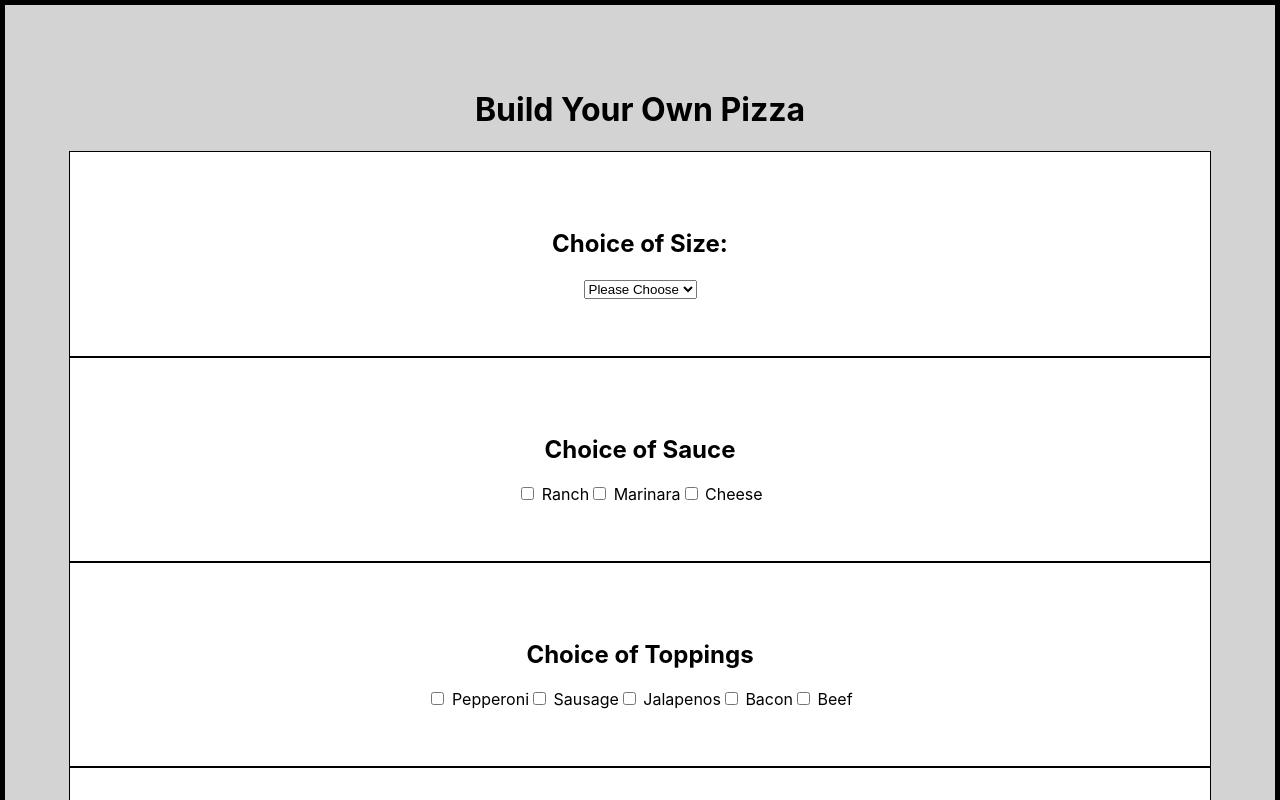
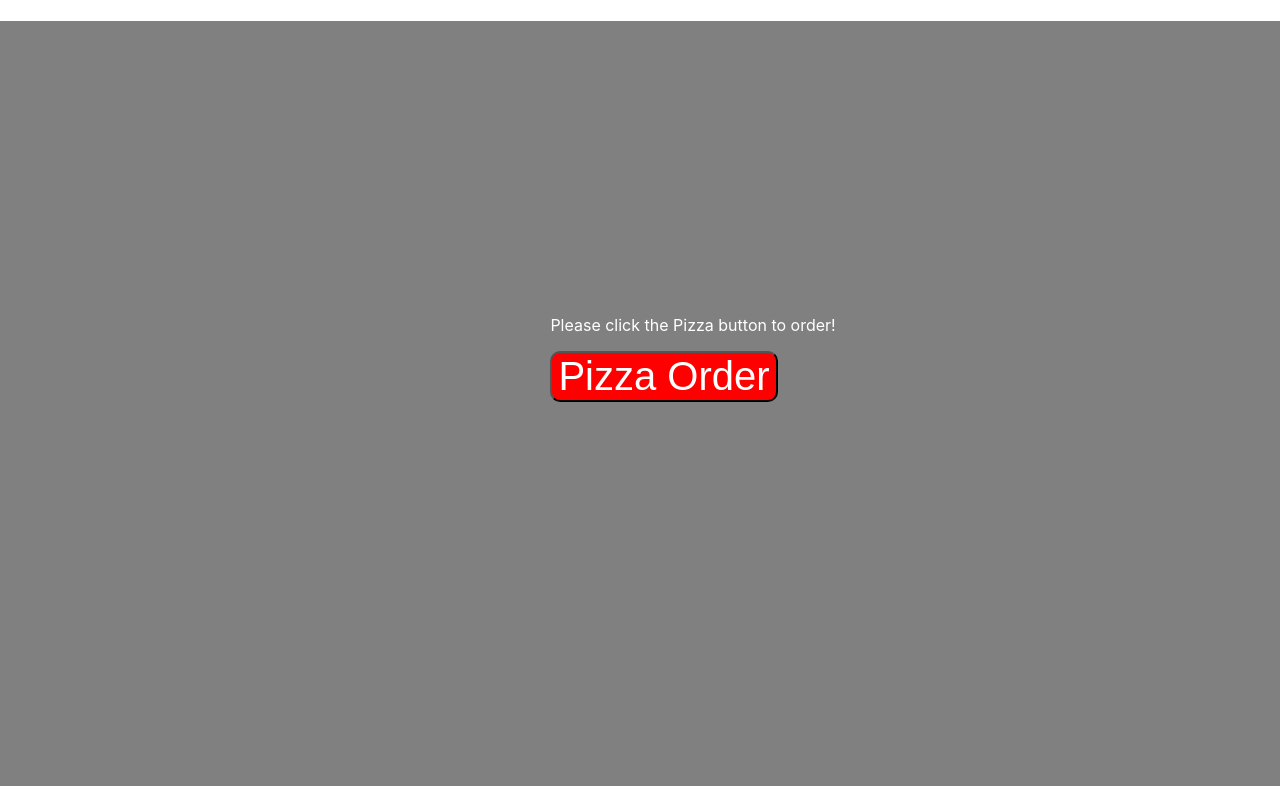
Before and after one commit to bloominstituteoftechnology/Sprint-Challenge-Lambda-Eats-starter, a React (Create React App) app: page / in a window 1280 px wide. Shown: the top 800 px of the page. Built offline with nearby package versions, Linux system fonts and the light colour scheme.

Commit message:
updated with new changes

```diff
--- a/src/App.css
+++ b/src/App.css
@@ -2,13 +2,30 @@
   text-align: center;
 }
 
-.header{
-  font-size: 40px;
-  color: red;
+
+
+.headerTitle{
+  color: white;
   display: flex;
   justify-content: center;
 }
+.top-content{
+  color: white;
+  display: flex;
+  flex-direction: column;
 
+  margin: auto;
+  padding-left: 43%;
+  padding-bottom: 30%;
+  padding-top: 20%;
+
+}
+.pizza-order{
+  background: red;
+  border-radius: 10px;
+  color: white;
+  font-size: 40px;
+}
 .App-logo {
   height: 40vmin;
   pointer-events: none;
@@ -43,7 +60,10 @@
     transform: rotate(360deg);
   }
 }
+.landing{
+  background: grey;
 
+}
 .form-class{
   border: 5px solid black;
   padding: 5%;
--- a/src/App.js
+++ b/src/App.js
@@ -5,13 +5,15 @@ import './App.css';
 
 import axios from 'axios'
 import * as yup from 'yup'
+
 import Form from './components/form'
-import User from './components/Users';
+
 import Home from './components/home'
 
-const url = 'https://reqres.in/api/users'
+const url = 'https://reqres.in/api/pizza';
 
 const initialFormValues = {
+      name: '',
       size: '',
       sauce: {
               ranch: false,
@@ -23,87 +25,42 @@ const initialFormValues = {
               sausage: false,
               jalapenos: false,
               bacon: false,
-    beef: false,
+              beef: false
   },
   special: '',
 
 }
 
 const initialFormErrors = {
-  size: '',
-  sauce: '',
-  toppings: '',
-  special: '',
+  name: '',
+  size: ''
+
 }
 
 const formSchema = yup.object().shape({
-
-choice: yup
+name: yup
   .string()
-  .matches(/(Small|Large)/)
+  .required('this is required'),
+size: yup
+  .string()
   .required('this is required'),
 
-
-  sauce: yup
-      .string()
-      .matches(/(ranch|marinara|cheese)/, 'either single or married')
-      .required('civil status is required'),
-      toppings: yup
-          .string()
-          .matches(/(pepperoni|sausage|jalapenos|bacon|beef)/, 'either single or married')
-          .required('civil status is required'),
 special: yup
   .string()
-            .min(3, 'username must have at least 3 characters!')
-            .required('username is required!'),
+
+
 
 
 })
 
 export default function App() {
-  const [users, setUsers] = useState([])
+  const [newOrder, setNewOrder] = useState([])
   const [formValues, setFormValues] = useState(initialFormValues)
-
-  const [formDisabled, setFormDisabled] = useState(true)
-  const [formErrors, setFormErrors] = useState(initialFormErrors)
+  const [formErrors, setFormErrors] = useState(initialFormErrors);
 
 
-  const postUsers = user => {
-
-    axios.post(url, user)
-    .then(res => {
-      setUsers([...users, res.data])
-
-    })
-    .catch(error => {
-
-    })
-  }
-
-  useEffect(() => {
-
-    formSchema.isValid(formValues)
-    .then(valid => {
-      setFormDisabled(!valid)
-    })
-  }, [formValues])
 
 
-  const onSubmit = evt => {
-    evt.preventDefault()
-
-
-  const newUsers = {
-    size: formValues.size,
-    sauce: formValues.sauce,
-    toppings: formValues.toppings,
-    terms: formValues.terms,
-  }
-
-  postUsers(newUsers)
-  setFormValues(initialFormValues)
-
-}
 
 const onInputChange = evt => {
   const name = evt.target.name
@@ -131,46 +88,77 @@ const onInputChange = evt => {
 }
 
 const onCheckboxChange = evt => {
-  const { name } = evt.target
-  const isChecked = evt.target.checked
 
   setFormValues({
     ...formValues,
+
     sauce: {
       ...formValues.sauce,
-      [name]: isChecked,
+      [evt.target.name]: evt.target.checked
     },
     toppings: {
-      ...formValues.sauce,
-      [name]: isChecked,
+      ...formValues.toppings,
+      [evt.target.name]: evt.target.checked
     }
   })
 }
 
+const postOrder = order => {
+  axios.post(url, order)
+    .then(res => {
+      setNewOrder([res.data, ...newOrder])
+      console.log(res.data);
+    })
+    .catch(err => {
+      console.log('error');
+    })
+}
+
+const onSubmit = evt => {
+  evt.preventDefault();
+
+  const newOrder = {
+    name: formValues.name,
+    size: formValues.size,
+    sauce: Object.keys(formValues.sauce)
+      .filter(sauce => formValues.sauce[sauce] === true),
+    toppings: Object.keys(formValues.toppings)
+      .filter(topping => formValues.toppings[topping] === true),
+    special: formValues.special
+  }
+
+  postOrder(newOrder);
+  setFormValues(initialFormValues);
+}
 
  return (
-    <div className="App">
+    <div className='landing'>
 
+    <header>
+				<h1 className='headerTitle'></h1>
+				<Route path='/pizza'>
+					<Link to='/'>Home</Link>
+				</Route>
+			</header>
+			<Switch>
+				<Route exact path='/' component={Home}/>
 
-
-
+				<Route path='/pizza'>
 					<Form
           values={formValues}
           onInputChange={onInputChange}
           onCheckboxChange={onCheckboxChange}
           onSubmit={onSubmit}
-            disabled={formDisabled}
-            errors={formErrors}
-          />
+          errors={formErrors}/>
+				</Route>
+
+			</Switch>
 
 
-          {
-            users.map(user => {
-              return (
-                <User key={user.id} details={user} />
-              )
-            })
-          }
+
+
+
+
 
 
 
--- a/src/components/Users.js
+++ /dev/null
@@ -1,26 +0,0 @@
-import React from 'react'
-
-function User({ details }) {
-    if (!details) {
-        return <h3>Working on fetching User</h3>
-    }
-    return (
-
-        <div className='user container'>
-
-            <h2>Email: {details.toppings}</h2>
-            <h2>Password: {details.password}</h2>
-
-
-
-        <div>
-            <h2>Terms of Service:</h2>
-               <p>All Signed Up!</p>
-
-          </div>
-
-      </div>
-    )
-  }
-
-  export default User
--- a/src/components/form.js
+++ b/src/components/form.js
@@ -6,7 +6,6 @@ function Form(props){
     onInputChange,
     onCheckboxChange,
     onSubmit,
-    disabled,
     errors,
   } = props
 
@@ -16,13 +15,21 @@ function Form(props){
       <h1>Build Your Own Pizza</h1>
         <div className='errors'>
         </div>
-
+        <div className='title settings'>
+          <label><h2>Name:</h2>
+          <input
+            value={values.name}
+            onChange={onInputChange}
+            name='name'
+            type='text'
+            /></label>
+            </div>
         <div className='choice settings'>
         <label><h2>Choice of Size:</h2>
           <select
             value={values.size}
             onChange={onInputChange}
-            name='choice'
+            name='size'
           >
             <option defaultValue=''>Please Choose</option>
             <option value='small'>Small</option>
@@ -82,6 +89,7 @@ function Form(props){
                   onChange={onCheckboxChange}
                   name='beef'
                   type='checkbox'/> Beef</label>
+
                     </div>
 
                 <div className='special settings'>
@@ -94,7 +102,7 @@ function Form(props){
                     /></label>
 
                   <div className='order'>
-                    <button onClick={onSubmit} disable={disabled}>submit</button>
+                    <button onClick={onSubmit} >submit</button>
 
                   </div>
 
--- a/src/components/home.js
+++ b/src/components/home.js
@@ -1,10 +1,16 @@
-import React from 'react'
+import React from 'react';
+import { Link } from 'react-router-dom';
 
-function Home(){
-  return(
-    <h1>Home</h1>
-  )
+const Home = () => {
 
-}
+	return (
+		<div className='top-content'>
+			<p>Please click the Pizza button to order!</p>
+			<Link to='/pizza'>
+				<button className='pizza-order'>Pizza Order</button>
+			</Link>
 
-export default Home
+		</div>
+	);
+};
+export default Home;
--- a/src/index.js
+++ b/src/index.js
@@ -1,6 +1,11 @@
 import React from "react";
 import ReactDOM from "react-dom";
+import { BrowserRouter as Router } from 'react-router-dom';
 import "./index.css";
 import App from "./App";
 
-ReactDOM.render(<App />, document.getElementById("root"));
+ReactDOM.render(
+  <Router>
+  <App />
+  </Router>,
+  document.getElementById("root"));
```
Also changed, not shown: src/components/header.js (deleted, +0 -17 lines), 1 other file (tests, documents, lock files or other folders). Lines whose indentation alone changed are shown as unchanged.
